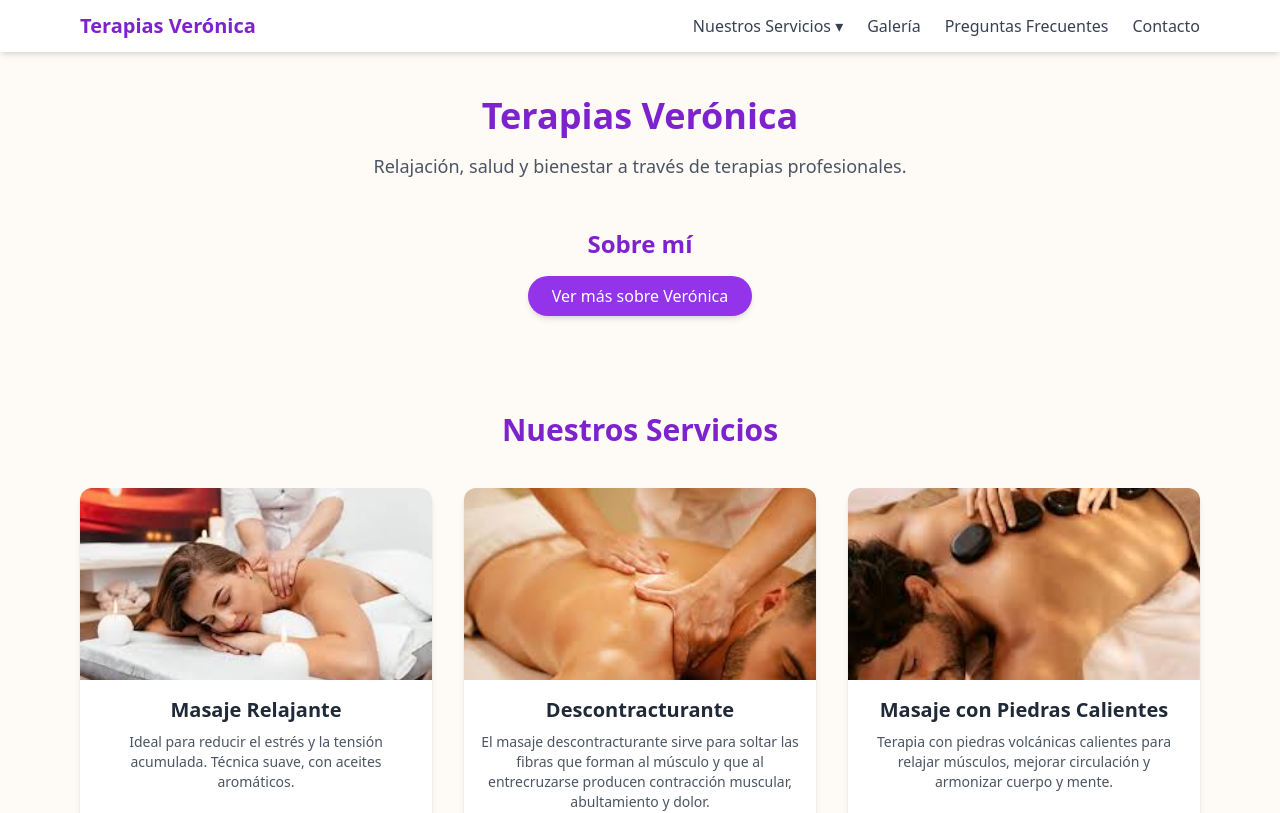
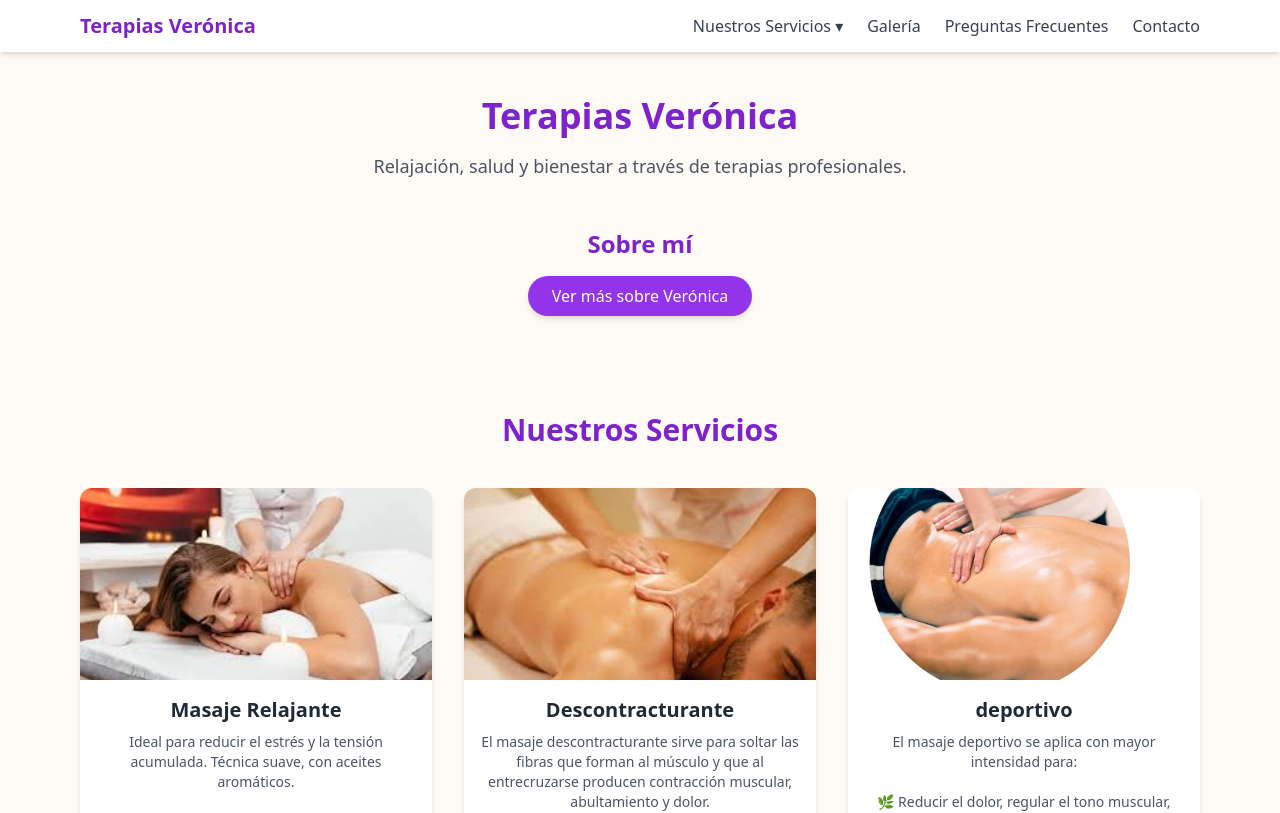
Before and after one commit to Sharpe73/Terapias-veronica, a React (Create React App) app: page / in a window 1280 px wide. Shown: the top 813 px of the page. Built offline with nearby package versions, Linux system fonts and the light colour scheme.

Commit message:
nuevo cambio

```diff
--- a/src/GaleriaCarrusel.js
+++ b/src/GaleriaCarrusel.js
@@ -7,7 +7,7 @@ const imagenes = [
   "/imagenes/galeria1.jfif",
   "/imagenes/galeria2.jfif",
   "/imagenes/relajante2.jfif",
-  "/imagenes/piedras2.jfif",
+  "/imagenes/deportivo.jpg",
   "/imagenes/estres.jfif",
 ];
 
--- a/src/Servicios.js
+++ b/src/Servicios.js
@@ -26,12 +26,14 @@ Beneficios del masaje descontracturante:
 🌿 Facilita la recuperación de la movilidad.`,
   },
   {
-    id: "masaje-piedras",
-    nombre: "Masaje con Piedras Calientes",
-    precio: "$30.000",
-    imagen: "/imagenes/piedras.jfif",
-    descripcion:
-      "Terapia con piedras volcánicas calientes para relajar músculos, mejorar circulación y armonizar cuerpo y mente.",
+    id: "masaje-deportivo",
+    nombre: "deportivo",
+    precio: "$20.000",
+    imagen: "/imagenes/deportivo.jpg",
+    descripcion: `El masaje deportivo se aplica con mayor intensidad para:
+
+🌿 Reducir el dolor, regular el tono muscular, aumentar el flujo sanguíneo, mejorar la movilidad de las articulaciones y relajar la musculatura.
+🌿 Este masaje está dirigido a quienes realizan deporte o están expuestos a esfuerzo muscular intenso, ayudando a tratar dolencias o lesiones.`,
   },
   {
     id: "masaje-champi",
--- a/src/components/Navbar.js
+++ b/src/components/Navbar.js
@@ -114,9 +114,9 @@ function Navbar() {
                 </li>
                 <li
                   className="cursor-pointer hover:text-purple-500"
-                  onClick={() => scrollToSection("masaje-piedras")}
+                  onClick={() => scrollToSection("masaje-deportivo")}
                 >
-                  Piedras Calientes
+                  Deportivo
                 </li>
                 <li
                   className="cursor-pointer hover:text-purple-500"
```
